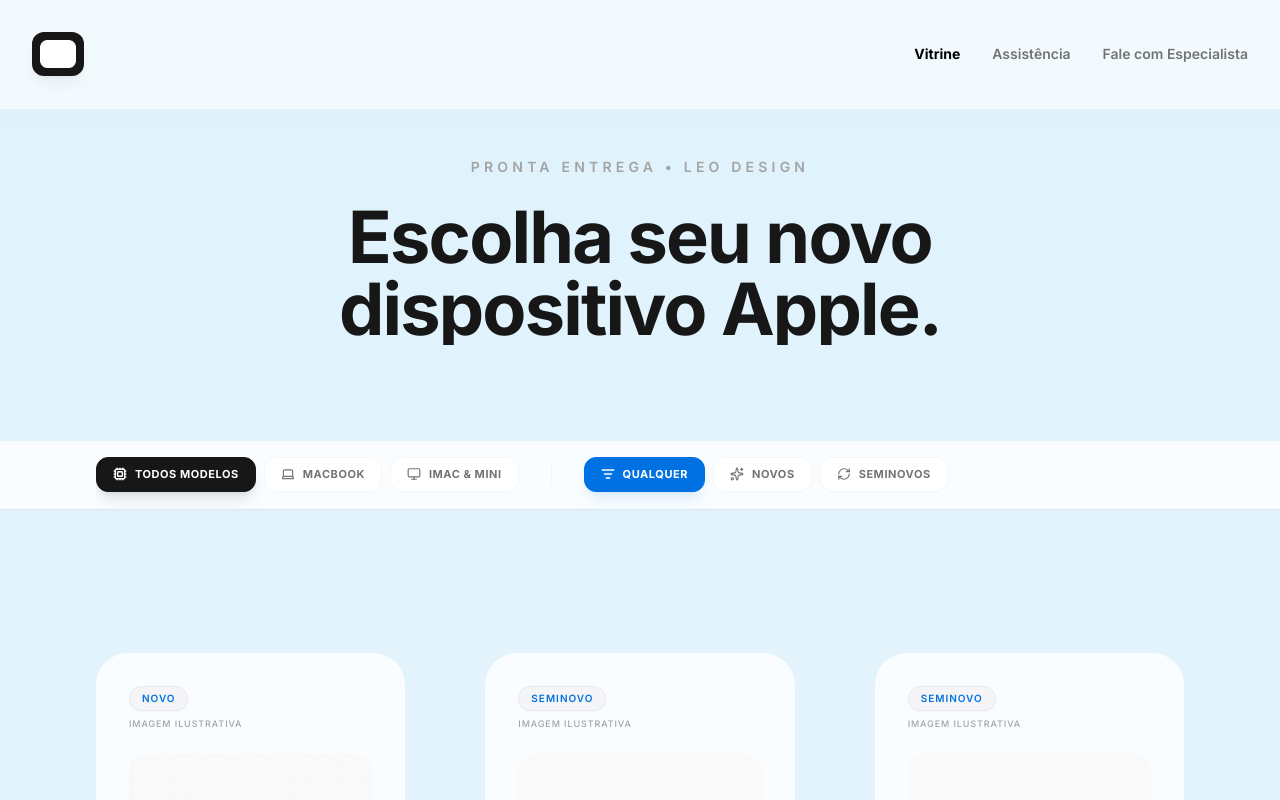
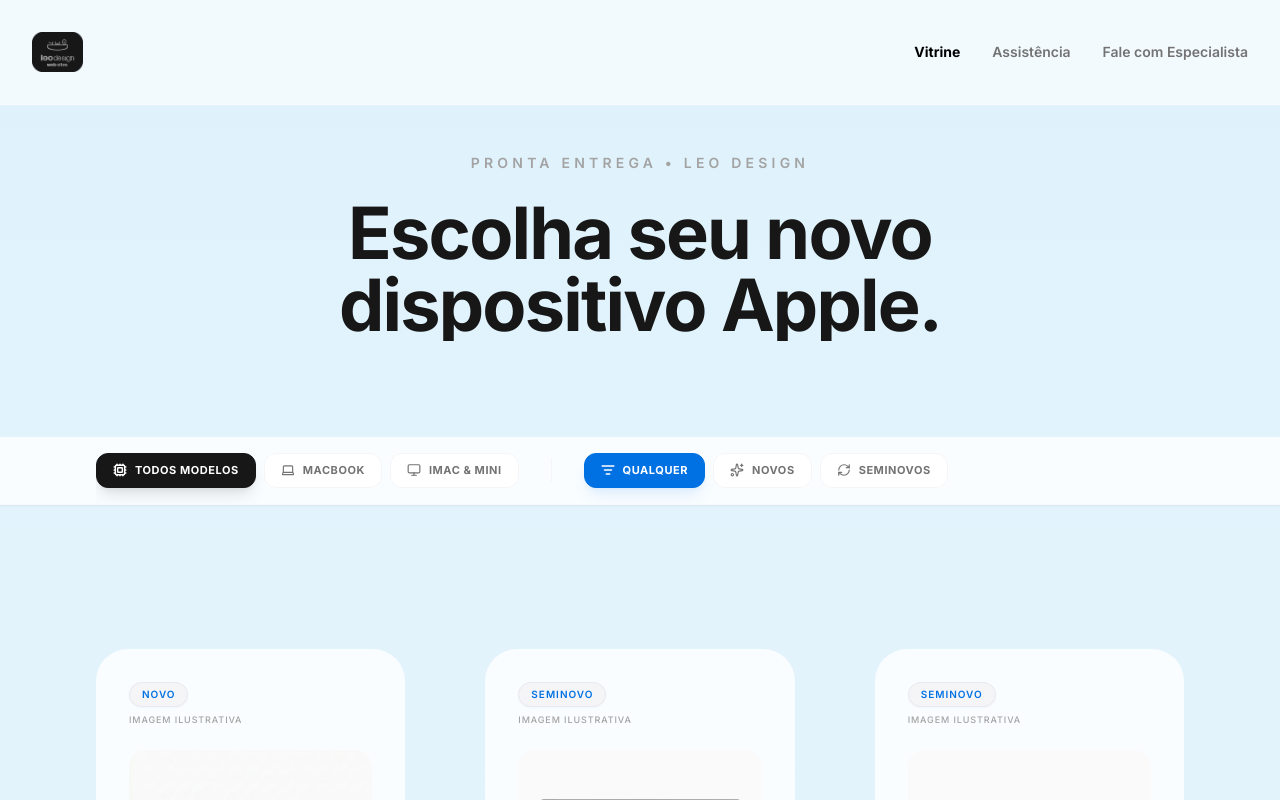
Before and after one commit to LeoMoreiraDesign/sos-assets, a React (Vite) app in the folder pdp-app/: page / in a window 1280 px wide. Shown: the top 800 px of the page. Built offline with nearby package versions, Linux system fonts and the light colour scheme.

Commit message:
style: removed logo background and filters for a cleaner look

```diff
--- a/pdp-app/src/App.jsx
+++ b/pdp-app/src/App.jsx
@@ -45,10 +45,10 @@ function App() {
             <a
               href="#"
               onClick={(e) => { e.preventDefault(); navigateTo('products'); }}
-              className="bg-neutral-900 p-2 rounded-xl flex items-center justify-center shadow-lg shadow-black/5 transition-transform hover:scale-105"
+              className="flex items-center justify-center transition-transform hover:scale-105"
               aria-label="Página Inicial - Leo Design"
             >
-              <img src={getImagePath("/Webp_logo_leo_design_web_sites@4x.webp")} alt="Leo Design Logo" className="h-6 md:h-7 w-auto object-contain brightness-0 invert" />
+              <img src={getImagePath("/Webp_logo_leo_design_web_sites@4x.webp")} alt="Leo Design Logo" className="h-8 md:h-10 w-auto object-contain" />
             </a>
           </div>
 
@@ -101,9 +101,9 @@ function App() {
             <a
               href="#"
               onClick={(e) => { e.preventDefault(); navigateTo('products'); }}
-              className="mb-8 p-3 bg-neutral-900 rounded-2xl w-fit shadow-xl shadow-black/5 block transition-transform hover:scale-105"
+              className="mb-8 w-fit block transition-transform hover:scale-105"
             >
-              <img src={getImagePath("/Webp_logo_leo_design_web_sites@4x.webp")} alt="Leo Design Logo" className="h-8 w-auto animate-leo-power" />
+              <img src={getImagePath("/Webp_logo_leo_design_web_sites@4x.webp")} alt="Leo Design Logo" className="h-10 md:h-12 w-auto animate-leo-power" />
             </a>
               Especialistas em ecossistema Apple. Qualidade impecável, garantia real e o melhor atendimento para você.
           </div>
```
Also changed, not shown: 6 other files (tests, documents, lock files or other folders).
